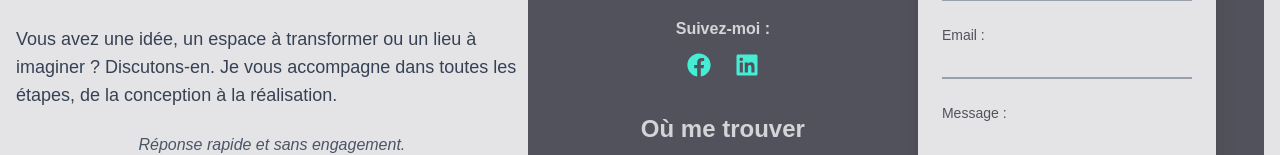
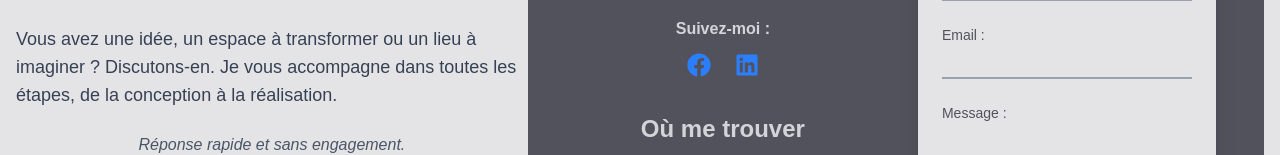
Before and after one commit to KevinDq/EK-Archi, a Next.js app: page /contact in a window 1280 px wide. Shown: the part 295-450 px from the top of the page. Built offline with nearby package versions, Linux system fonts and the light colour scheme; a web font is replaced by a local one.

Commit message:
Update page.tsx

```diff
--- a/app/contact/page.tsx
+++ b/app/contact/page.tsx
@@ -79,10 +79,10 @@ const Contact = () => {
               <div className='mt-4 flex flex-col items-center'>
                 <strong>Suivez-moi :</strong>
                 <div className="flex space-x-4 mt-2 text-2xl">
-                  <a href="https://facebook.com/profile.php?id=100046027237718" target="_blank" rel="noopener noreferrer" className="text-teal-300 p-1 hover:bg-stone-200 hover:rounded-full">
+                  <a href="https://facebook.com/profile.php?id=100046027237718" target="_blank" rel="noopener noreferrer" className="text-blue-500 p-1 hover:bg-stone-200 hover:rounded-full">
                     <FaFacebook />
                   </a>
-                  <a href="https://www.linkedin.com/in/kinnoo-emilie-9663032aa/?original_referer=https%3A%2F%2Fwww%2Egoogle%2Efr%2F&originalSubdomain=fr" target="_blank" rel="noopener noreferrer" className="text-teal-300 p-1 hover:bg-stone-200 hover:rounded-full">
+                  <a href="https://www.linkedin.com/in/kinnoo-emilie-9663032aa/?original_referer=https%3A%2F%2Fwww%2Egoogle%2Efr%2F&originalSubdomain=fr" target="_blank" rel="noopener noreferrer" className="text-blue-500 p-1 hover:bg-stone-200 hover:rounded-full">
                     <FaLinkedin />
                   </a>
                 </div>
```
